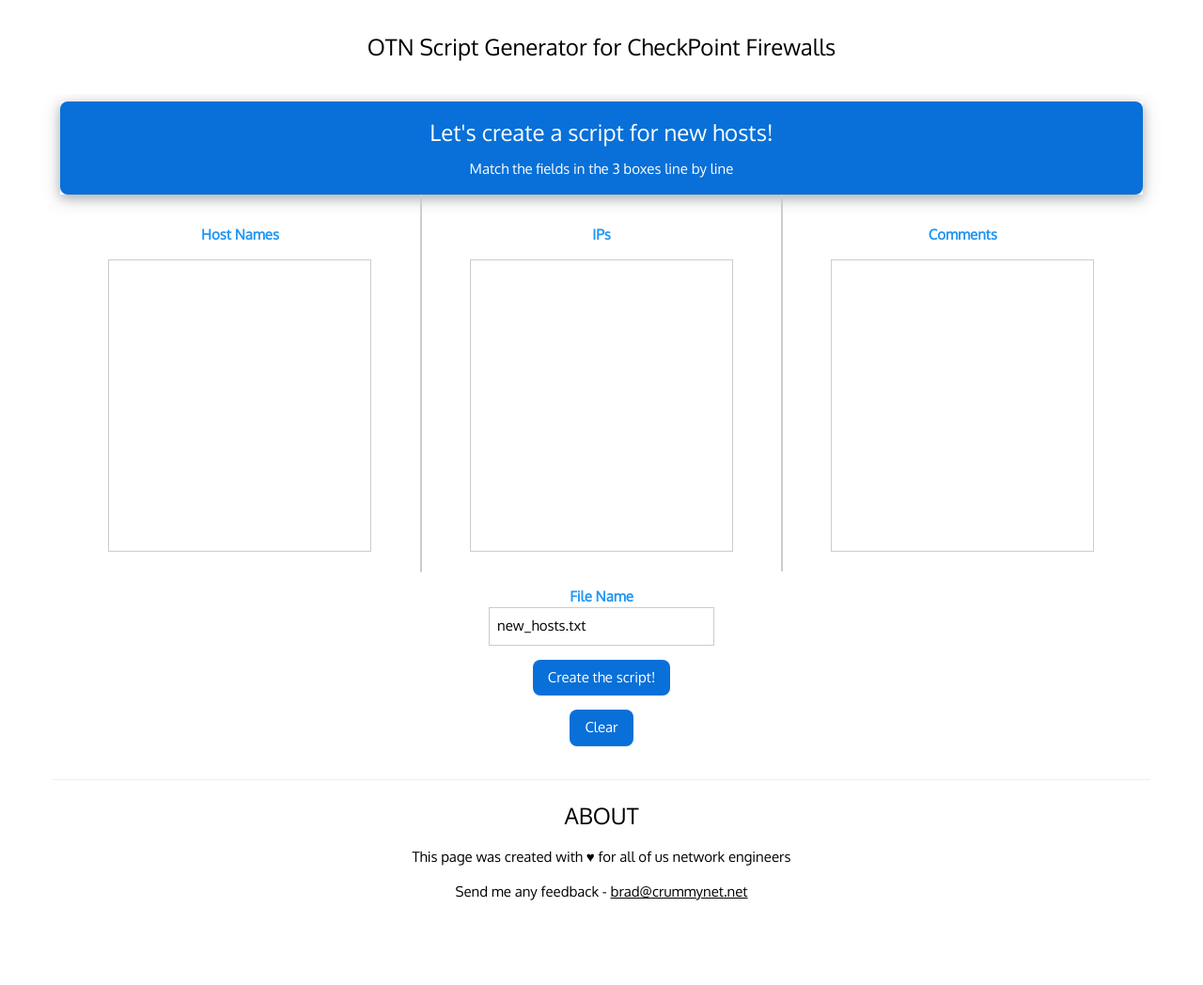
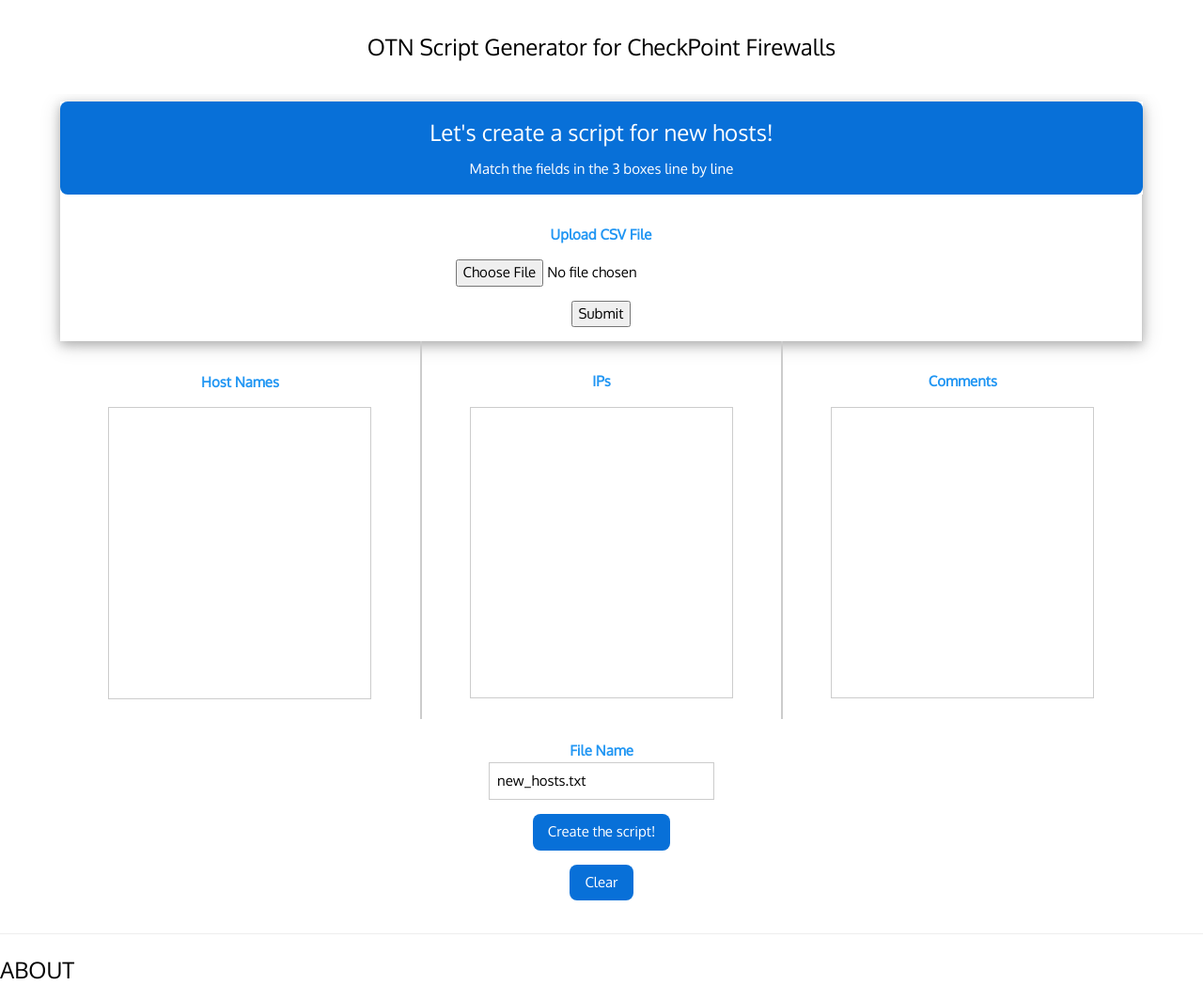
Before and after one commit to crummy82/CheckPoint_Script_Builder, a Flask app: page / in a window 1280 px wide. Shown: the top 1048 px of the page at 94% size. Before the commit the page ends 958 px from the top, so only its background shows below. Run offline with Flask 2, Linux system fonts and the light colour scheme.

Commit message:
Added CSV upload functionality to site

```diff
--- a/main.py
+++ b/main.py
@@ -1,5 +1,5 @@
-from flask import Flask, render_template, request, url_for, send_file, flash
-
+from flask import Flask, render_template, request, url_for, send_file, flash, redirect
+import pandas as pd
 # Create the Flask object for all this to work and have a key for passing data
 app = Flask(__name__)
 app.secret_key = b'ajfwo83jo83jfalfj((*DF(*^)(*&)'
@@ -7,42 +7,51 @@ app.secret_key = b'ajfwo83jo83jfalfj((*DF(*^)(*&)'
 # Primary / route for the site. Allow GET and POST methods.
 @app.route('/', methods=['GET', 'POST'])
 def index():
+    uploaded_file = None # data variable passed to template, defaulted to null but updated when csv file uploaded
     hosts = []  # List to store hostnames
-    ips = []    # List to store IPs
-    comments = []   # List to store comments fields
-    script_lines = []    # List to store lines of the script
+    ips = []  # List to store IPs
+    comments = []  # List to store comments fields
+    script_lines = []  # List to store lines of the script
 
     # Perform the following if the form is submitted
     if request.method == 'POST':
-        hosts = request.form.get('new_hosts').splitlines()  # Retrieve each line of the 'new_hosts' text area and save in list 'hosts'
-        ips = request.form.get('new_ips').splitlines()      # Retrieve each line of the 'new_ips' text area and save in list 'ips'
-        comments = request.form.get('new_comments').splitlines()    # Retrieve each line of the 'new_comments' text area and save in list 'comments'
-        file_name = request.form.get('file_name')   # Create string 'file_name' and store value from 'file_name' form field
+        # Determines if the post request contains a file to be uploaded via form. Used in CSV upload
+        if request.files:
+            # Only accepts CSV files to parse
+            if '.csv' in request.files['file'].filename:
+                file = request.files['file']
+                data = pd.read_csv(file)
+                uploaded_file = data.to_dict('records')  # Updates the uploaded_file variable used when rending template
+        else:
+            hosts = request.form.get('new_hosts').splitlines()  # Retrieve each line of the 'new_hosts' text area and save in list 'hosts'
+            ips = request.form.get('new_ips').splitlines()  # Retrieve each line of the 'new_ips' text area and save in list 'ips'
+            comments = request.form.get('new_comments').splitlines()  # Retrieve each line of the 'new_comments' text area and save in list 'comments'
+            file_name = request.form.get('file_name')  # Create string 'file_name' and store value from 'file_name' form field
 
-        # Confirm there is an equal # of hosts, IPs, and comments.
-        # If so, loop through the lists and append the hosts, IPs, and comments into the correct command to create the host object
-        # Also append them into the command to create a group object
-        if len(hosts) == len(ips) == len(comments):
-            for count, host in enumerate(hosts):
-                new_line = f'add host name "{host}" ipv4-address "{ips[count]}" comments "{comments[count]}"'
-                script_lines.append(new_line)
-                new_line = f'add group name "{host}-GO" members "{host}" comments "{comments[count]}"'
-                script_lines.append(new_line)
+            # Confirm there is an equal # of hosts, IPs, and comments.
+            # If so, loop through the lists and append the hosts, IPs, and comments into the correct command to create the host object
+            # Also append them into the command to create a group object
+            if len(hosts) == len(ips) == len(comments):
+                for count, host in enumerate(hosts):
+                    new_line = f'add host name "{host}" ipv4-address "{ips[count]}" comments "{comments[count]}"'
+                    script_lines.append(new_line)
+                    new_line = f'add group name "{host}-GO" members "{host}" comments "{comments[count]}"'
+                    script_lines.append(new_line)
 
-            # Open a new file named in the 'file_name' form field
-            # Loop through the saved script lines and dump them into the new file
-            with open(file_name, "w") as output:
-                for obj in script_lines:
-                    output.write(obj + "\n")
+                # Open a new file named in the 'file_name' form field
+                # Loop through the saved script lines and dump them into the new file
+                with open(file_name, "w") as output:
+                    for obj in script_lines:
+                        output.write(obj + "\n")
 
-            return send_file(file_name, as_attachment=True) # Prompt the user to download the newly created file
+                return send_file(file_name, as_attachment=True)  # Prompt the user to download the newly created file
 
-        # If the # of hosts, IPS, and comments aren't the same, display an error and reload
-        else:
-            flash("Number of items in the boxes do not match!")
+            # If the # of hosts, IPS, and comments aren't the same, display an error and reload
+            else:
+                flash("Number of items in the boxes do not match!")
 
     # Load the base page for the site
-    return render_template('base.html')
+    return render_template('base.html', uploaded=uploaded_file)
 
 
 if __name__ == '__main__':
--- a/templates/base.html
+++ b/templates/base.html
@@ -62,7 +62,14 @@
                     {% endfor %}
                   {% endif %}
                 {% endwith %}
-
+                <div class="w3-container w3-padding-top-32 w3-border-right">
+                <label class="w3-text-blue"><b>Upload CSV File</b></label>
+                <form method="POST" action="/" enctype="multipart/form-data">
+                    <p><input type="file" name="file"></p>
+                    <p><input type="submit" value="Submit"></p>
+                </form>
+            </div>
+        </div>
         <div class="w3-third w3-padding-top-32 w3-border-right">
             <form class="w3-container" method="POST" action="/">
                 <label class="w3-text-blue"><b>Host Names</b></label>
@@ -112,6 +119,16 @@
         function w3_close() {
             document.getElementById("mySidebar").style.display = "none";
         }
+                            {% if uploaded %}
+                    {% for row in uploaded %}
+        var new_hosts = document.getElementById('new_hosts');
+                    new_hosts.value += '{{ row.host }}\n';
+        var new_ips = document.getElementById('new_ips');
+                    new_ips.value += '{{ row.ip }}\n';
+        var new_comments = document.getElementById('new_comments');
+                    new_comments.value += '{{ row.comment }}\n';
+                    {% endfor %}
+                    {% endif %}
     </script>
 
 </body>
```
Also changed, not shown: 1 other file. Lines whose indentation alone changed are shown as unchanged.
